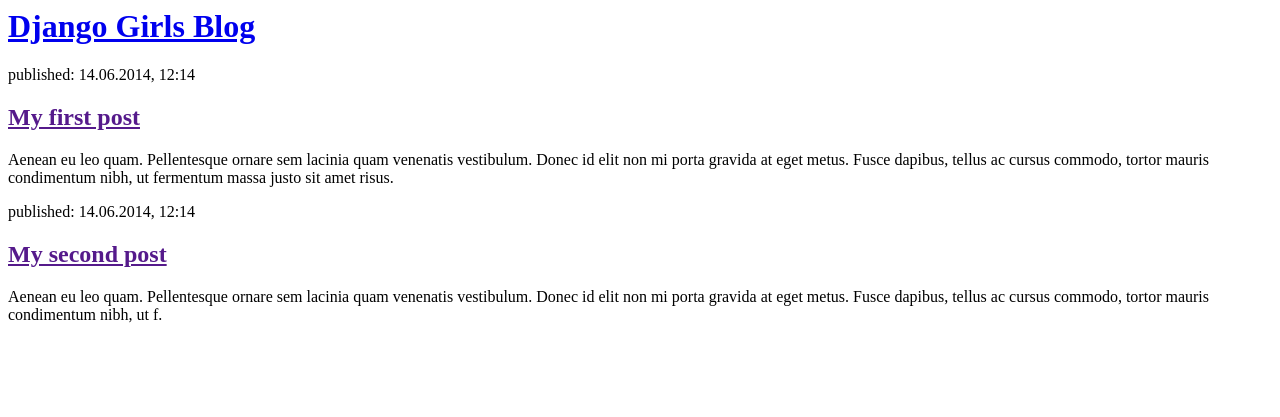
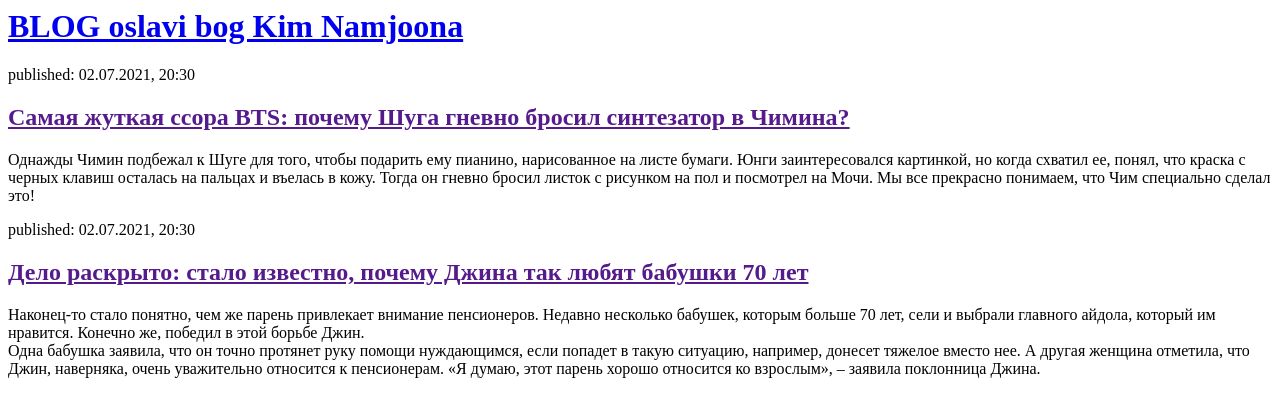
Before and after one commit to OcTatiana/my-first-blog, a Django app: page / in a window 1280 px wide. Shown: the top 417 px of the page. Run offline with Django 3.2, Linux system fonts and the light colour scheme.

Commit message:
Changed the HTML for the site.

```diff
--- a/blog/templates/blog/post_list.html
+++ b/blog/templates/blog/post_list.html
@@ -1,22 +1,24 @@
 <html>
     <head>
-        <title>Rock cookie</title>
+        <title>Rock cookies</title>
     </head>
     <body>
         <div>
-            <h1><a href="/">Django Girls Blog</a></h1>
+            <h1><a href="/">BLOG oslavi bog Kim Namjoona</a></h1>
         </div>
 
         <div>
-            <p>published: 14.06.2014, 12:14</p>
-            <h2><a href="">My first post</a></h2>
-            <p>Aenean eu leo quam. Pellentesque ornare sem lacinia quam venenatis vestibulum. Donec id elit non mi porta gravida at eget metus. Fusce dapibus, tellus ac cursus commodo, tortor mauris condimentum nibh, ut fermentum massa justo sit amet risus.</p>
+            <p>published: 02.07.2021, 20:30</p>
+            <h2><a href="">Самая жуткая ссора BTS: почему Шуга гневно бросил синтезатор в Чимина?</a></h2>
+            <p>Однажды Чимин подбежал к Шуге для того, чтобы подарить ему пианино, нарисованное на листе бумаги. Юнги заинтересовался картинкой, но когда схватил ее, понял, что краска с черных клавиш осталась на пальцах и въелась в кожу. Тогда он гневно бросил листок с рисунком на пол и посмотрел на Мочи. Мы все прекрасно понимаем, что Чим специально сделал это!</p>
         </div>
 
         <div>
-            <p>published: 14.06.2014, 12:14</p>
-            <h2><a href="">My second post</a></h2>
-            <p>Aenean eu leo quam. Pellentesque ornare sem lacinia quam venenatis vestibulum. Donec id elit non mi porta gravida at eget metus. Fusce dapibus, tellus ac cursus commodo, tortor mauris condimentum nibh, ut f.</p>
+            <p>published: 02.07.2021, 20:30</p>
+            <h2><a href="">Дело раскрыто: стало известно, почему Джина так любят бабушки 70 лет</a></h2>
+            <p>Наконец-то стало понятно, чем же парень привлекает внимание пенсионеров. Недавно несколько бабушек, которым больше 70 лет, сели и выбрали главного айдола, который им нравится. Конечно же, победил в этой борьбе Джин.
+              <br>
+               Одна бабушка заявила, что он точно протянет руку помощи нуждающимся, если попадет в такую ситуацию, например, донесет тяжелое вместо нее. А другая женщина отметила, что Джин, наверняка, очень уважительно относится к пенсионерам. «Я думаю, этот парень хорошо относится ко взрослым», – заявила поклонница Джина.</p>
         </div>
     </body>
 </html>
```
